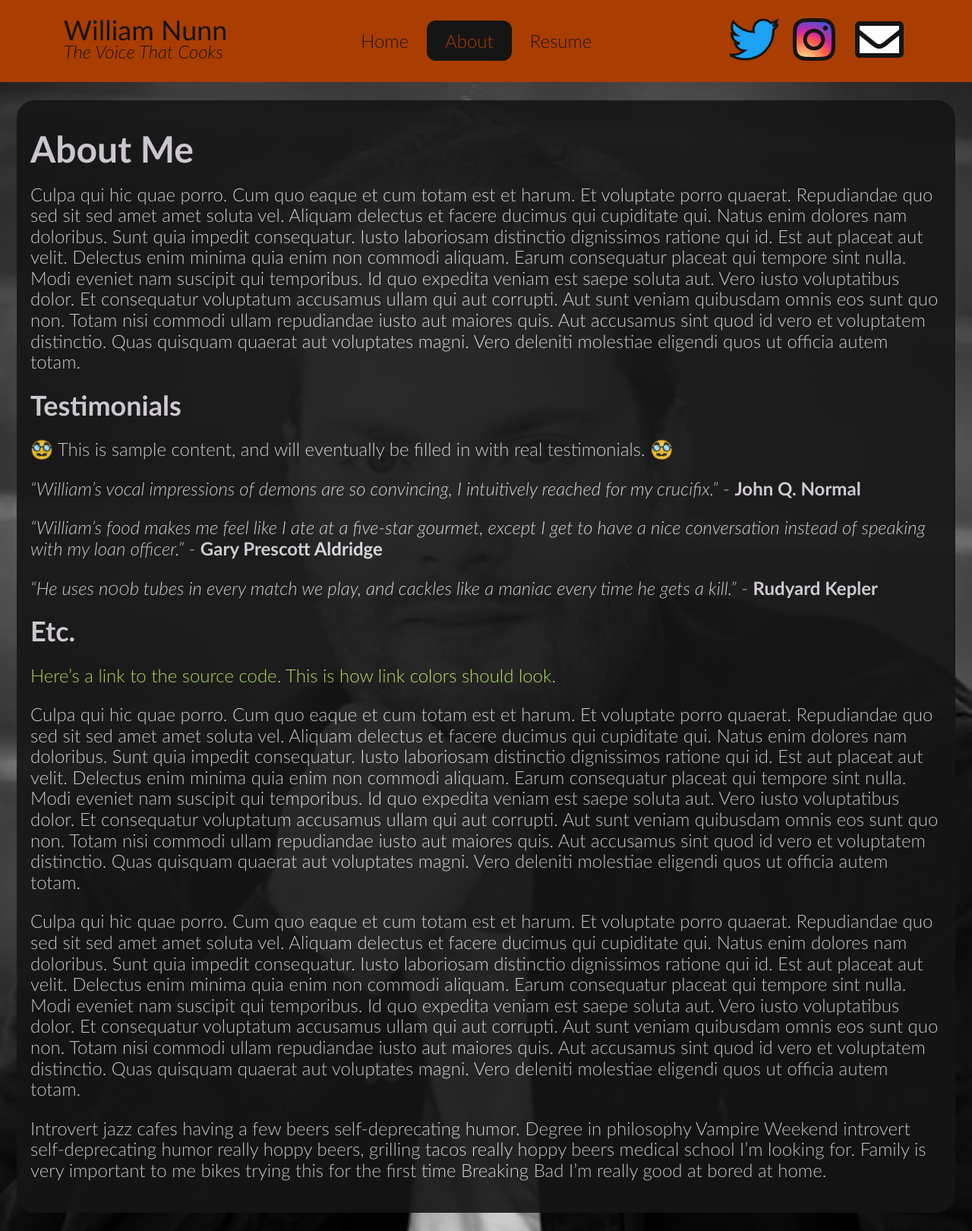
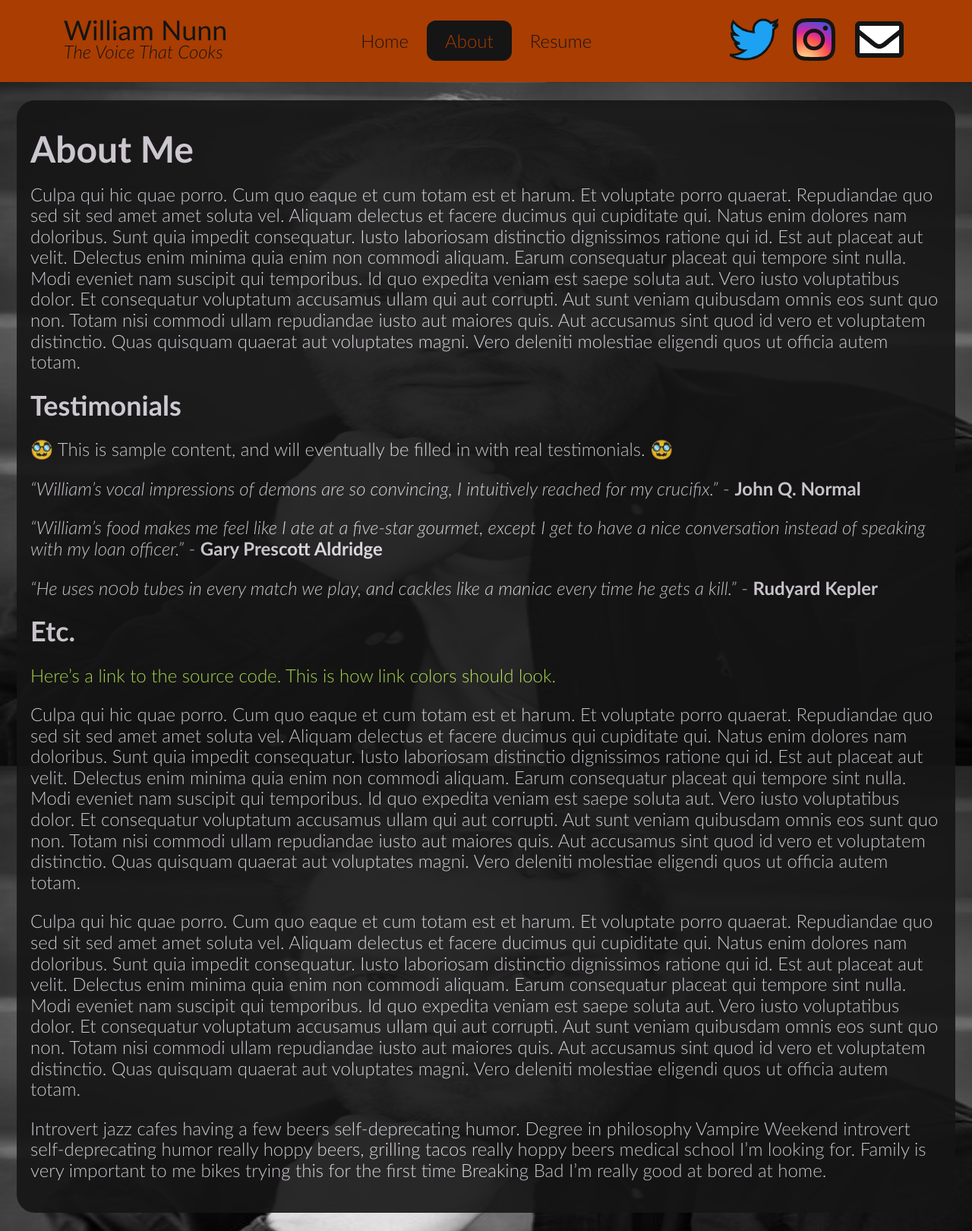
Before and after one commit to William-Nunn/William-Nunn.github.io, a Jekyll site: the page built from about.md, in a window 1280 px wide. Shown: the whole page at 76% size. Built offline with Jekyll 4.4.1, drawn with Linux system fonts in a browser that asks for light colours.

Commit message:
image
Signed-off-by: Lance-Drane <ldraneutk@gmail.com>

```diff
--- a/_sass/main.scss
+++ b/_sass/main.scss
@@ -59,10 +59,15 @@ iframe {
   background-attachment: fixed;
   background-position: center center;
   background-size: cover;
+  -webkit-background-size: cover;
+  -moz-background-size: cover;
+  -o-background-size: cover;
   display: flex;
-  @media screen and (max-width: $breakpoints-medium) {
-    background-position: bottom center;
+  @media screen and (min-width: $breakpoints-medium) {
     background-size: 100vw 100vh;
+    -webkit-background-size: 100vw 100vh;
+    -moz-background-size: 100vw 100vh;
+    -o-background-size: 100vw 100vh;
   }
 }
 
```
